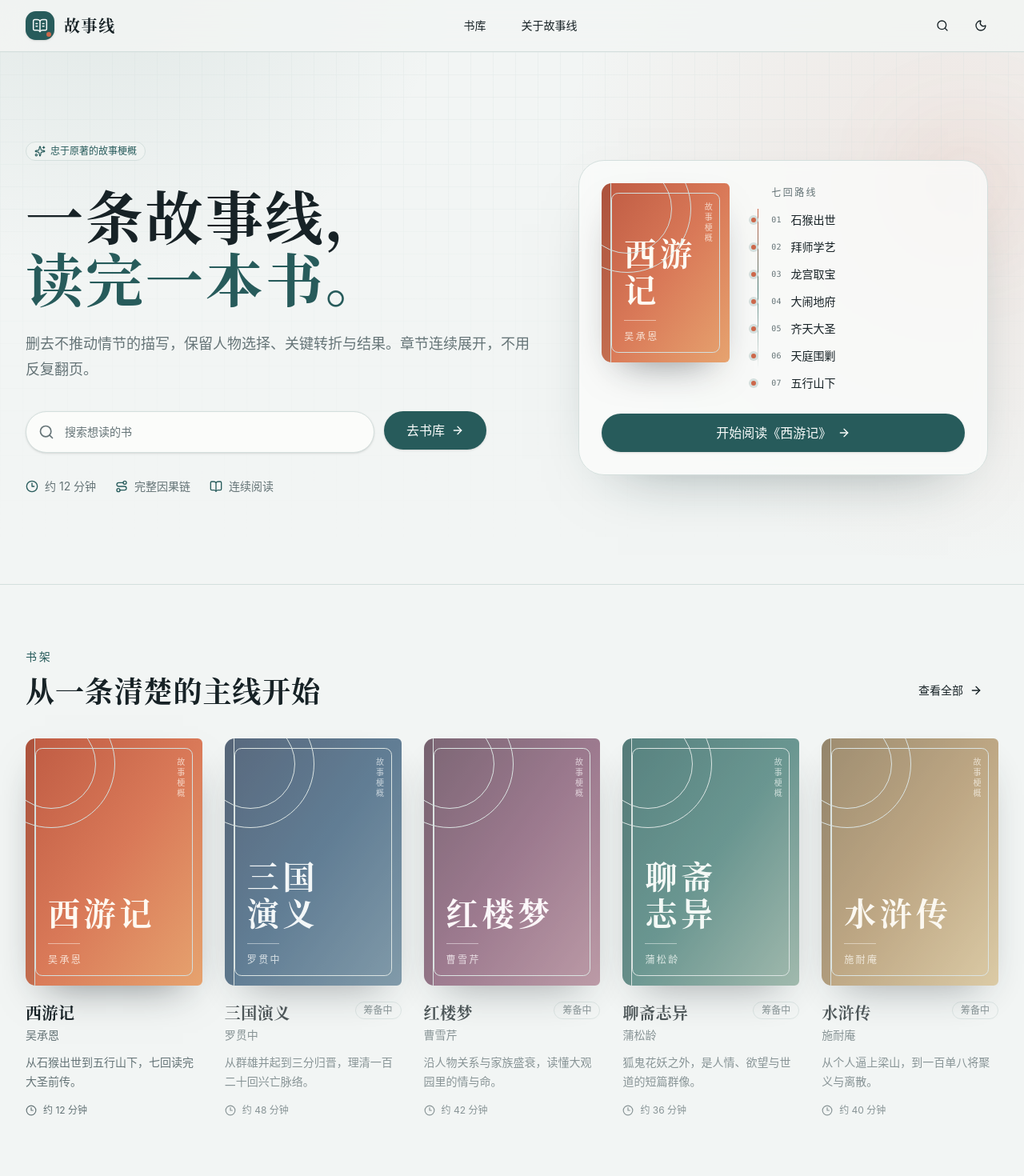
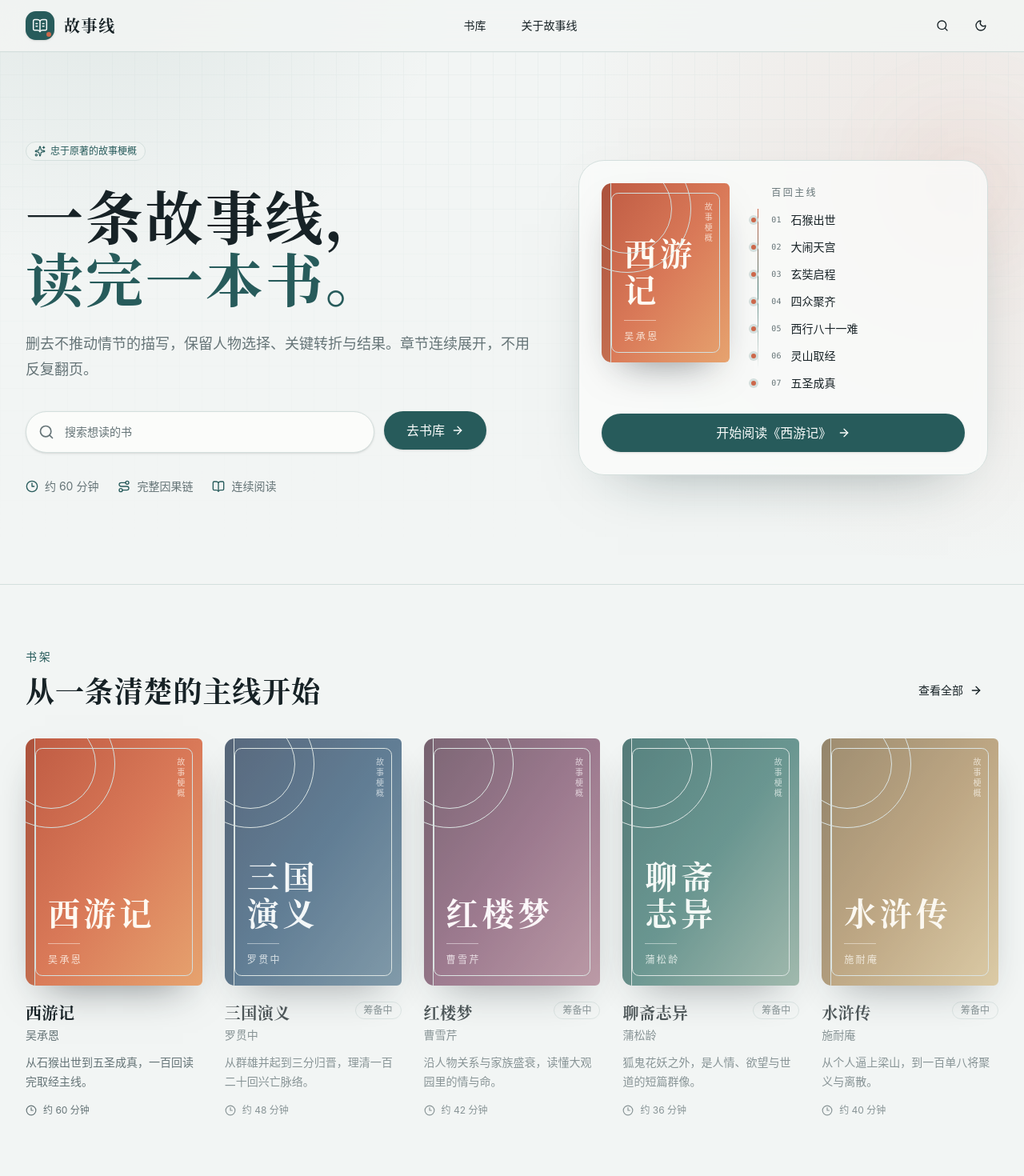
Before and after one commit to jianchang56/book-storyline, a Next.js app: page / in a window 1280 px wide. Shown: the top 1470 px of the page at 80% size. Built offline with nearby package versions, Linux system fonts and the light colour scheme.

Commit message:
feat(web): present the complete Journey to the West reading experience

```diff
--- a/src/app/books/[slug]/page.tsx
+++ b/src/app/books/[slug]/page.tsx
@@ -131,11 +131,9 @@ export default async function BookPage({ params }: BookPageProps) {
 
             <div className="mx-auto max-w-[43rem] rounded-[2rem] border border-border bg-card p-7 text-center sm:p-10">
               <p className="text-sm font-medium tracking-[0.18em] text-primary">已读完</p>
-              <h2 className="mt-4 font-display text-3xl font-semibold">
-                这条故事线暂时走到五行山下
-              </h2>
+              <h2 className="mt-4 font-display text-3xl font-semibold">一百回取经故事至此圆满</h2>
               <p className="mt-4 leading-7 text-muted-foreground">
-                当前样例覆盖《西游记》前七回。更多作品将在完成逐章校验后进入书库。
+                从石猴出世到五圣成真，原著主因果链已连续呈现。你可以通过目录回到任一回目重读。
               </p>
               <Button asChild variant="outline" className="mt-7">
                 <Link href="/books">返回书库</Link>
--- a/src/app/page.tsx
+++ b/src/app/page.tsx
@@ -11,12 +11,12 @@ import { catalog } from "@/lib/catalog";
 const featuredBook = catalog[0];
 const plotStops = [
   "石猴出世",
-  "拜师学艺",
-  "龙宫取宝",
-  "大闹地府",
-  "齐天大圣",
-  "天庭围剿",
-  "五行山下",
+  "大闹天宫",
+  "玄奘启程",
+  "四众聚齐",
+  "西行八十一难",
+  "灵山取经",
+  "五圣成真",
 ];
 
 export default function HomePage() {
@@ -56,7 +56,7 @@ export default function HomePage() {
               </form>
               <div className="mt-8 flex flex-wrap gap-x-6 gap-y-3 text-sm text-muted-foreground">
                 <span className="inline-flex items-center gap-2">
-                  <Clock3 className="size-4 text-primary" />约 12 分钟
+                  <Clock3 className="size-4 text-primary" />约 60 分钟
                 </span>
                 <span className="inline-flex items-center gap-2">
                   <Route className="size-4 text-primary" />
@@ -80,7 +80,7 @@ export default function HomePage() {
                   />
                   <div className="story-spine py-1 pl-7">
                     <p className="text-xs font-medium tracking-[0.2em] text-muted-foreground">
-                      七回路线
+                      百回主线
                     </p>
                     <ol className="mt-4 space-y-3.5">
                       {plotStops.map((stop, index) => (
--- a/src/lib/catalog.ts
+++ b/src/lib/catalog.ts
@@ -16,9 +16,9 @@ export const catalog: CatalogBook[] = [
     slug: "xiyouji",
     title: "西游记",
     author: "吴承恩",
-    tagline: "从石猴出世到五行山下，七回读完大圣前传。",
+    tagline: "从石猴出世到五圣成真，一百回读完取经主线。",
     genres: ["古典小说", "神魔", "冒险"],
-    readingMinutes: 12,
+    readingMinutes: 60,
     coverTone: "cinnabar",
     status: "published",
   },
```
Also changed, not shown: 2 other files (tests, documents, lock files or other folders).
